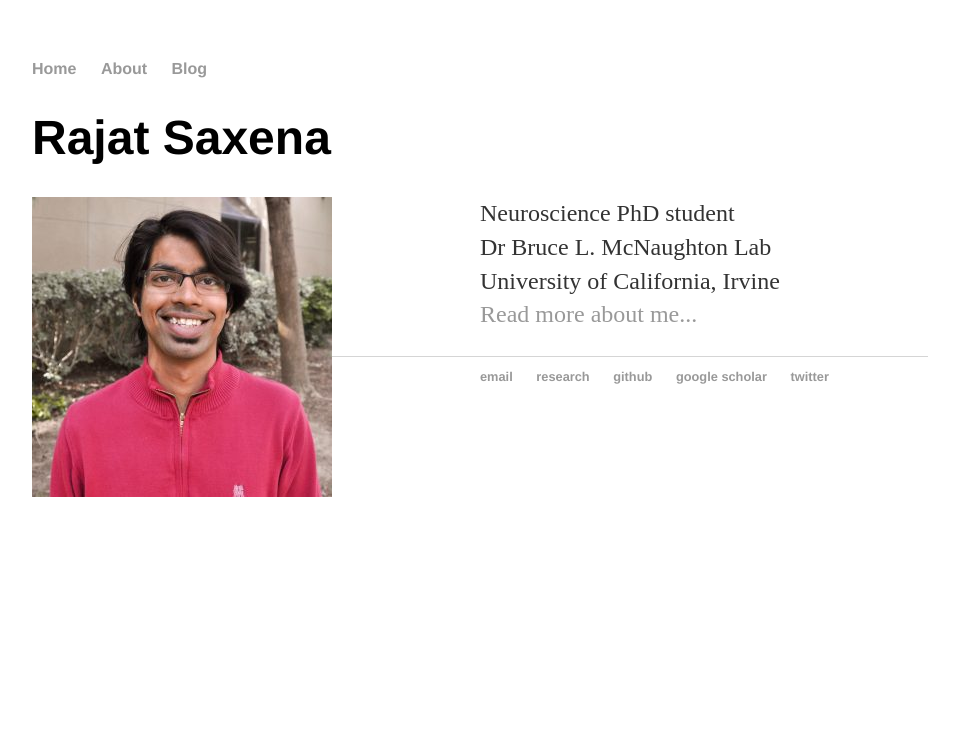
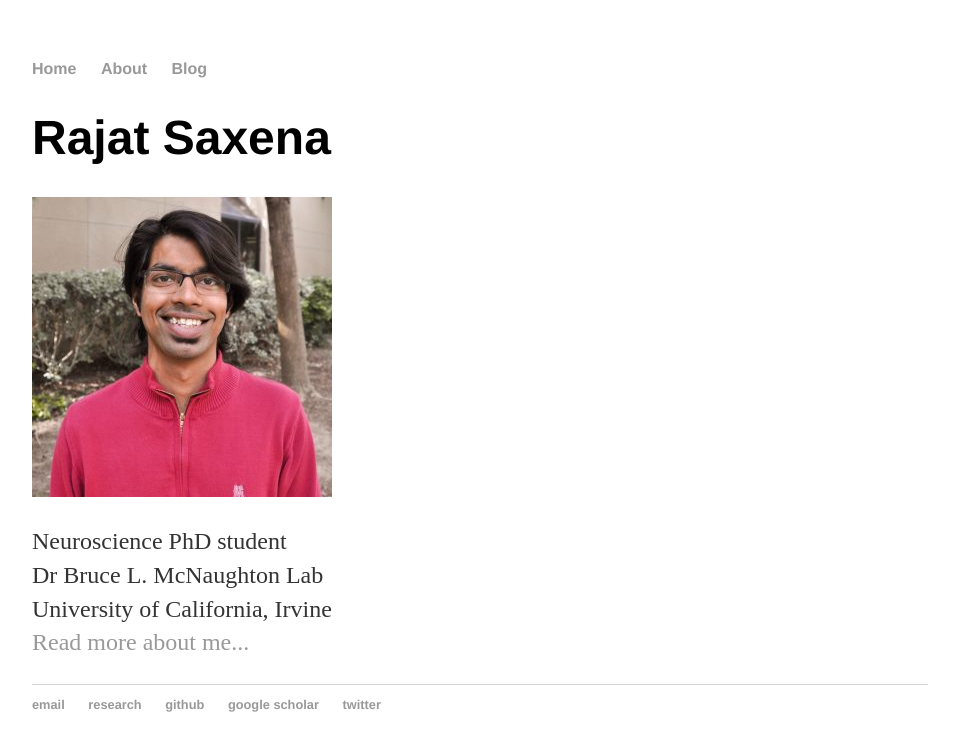
Before and after one commit to rajatsaxena/rajatsaxena.github.io, a Jekyll site: the page built from index.html, in a window 1280 px wide. Shown: the top 751 px of the page, without its empty margins (160-1119 px from the left). Built offline with Jekyll 4.4.1, drawn with Linux system fonts in a browser that asks for light colours.

Commit message:
Update index.html

```diff
--- a/index.html
+++ b/index.html
@@ -4,7 +4,7 @@ title: Rajat Saxena
 ---
 <div class="blurb">
 	<h1> Rajat Saxena </h1>
-	<div class="left" style="width: 50%; display: inline-block; float:left;">
+	<div class="left">
 		<img src="https://rajatsaxena.github.io//images//SaxenaR.jpg">
 	</div>
 	<div class="right">
```
